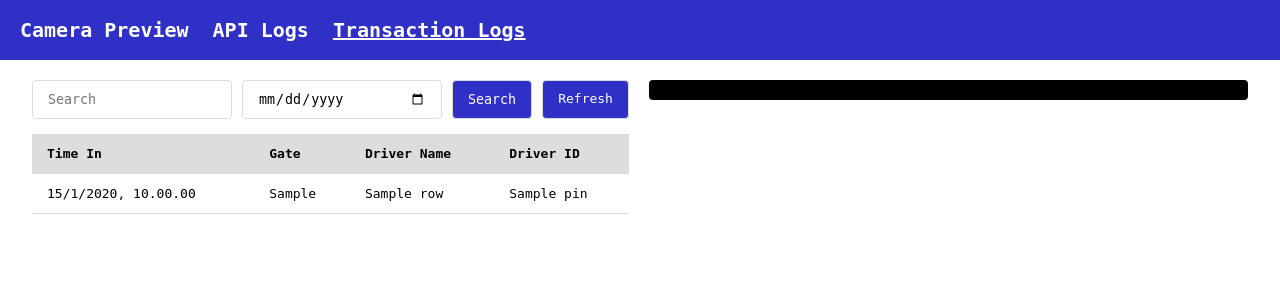
After one commit to udibagas/pelindo-zkteco, a Node project: template views/transactions.ejs in a window 1280 px wide. The commit adds this page. Shown: the top 300 px of the page. Run offline with Node 20 templates, Linux system fonts and the light colour scheme; the template is opened without the code that fills it: most values are stand-ins (such as "Sample title", 1, 10 or a date in 2020).

Commit message:
add transactions

```diff
--- a/views/_nav.ejs
+++ b/views/_nav.ejs
@@ -1,4 +1,10 @@
 <nav>
   <a href="/" class="<%= page == '/' ? 'active' : '' %>"> Camera Preview </a>
   <a href="/logs" class="<%= page == '/logs' ? 'active' : '' %>">API Logs</a>
+  <a
+    href="/transactions"
+    class="<%= page == '/transactions' ? 'active' : '' %>"
+  >
+    Transaction Logs
+  </a>
 </nav>
--- /dev/null
+++ b/views/transactions.ejs
@@ -0,0 +1,101 @@
+<!DOCTYPE html>
+<html lang="en">
+  <head>
+    <meta charset="UTF-8" />
+    <meta name="viewport" content="width=device-width, initial-scale=1.0" />
+    <title>Logs</title>
+    <link rel="stylesheet" href="/style.css" />
+
+    <style>
+      input {
+        padding: 10px 15px;
+        border: 1px solid #ddd;
+        border-radius: 4px;
+        width: 200px;
+      }
+
+      button, a.btn {
+        padding: 10px 15px;
+        border: 1px solid #ddd;
+        border-radius: 4px;
+        background-color: rgb(48, 48, 198);
+        color: white;
+        text-decoration: none;
+      }
+
+      .error {
+        padding: 15px;
+        border: 1px solid red;
+        border-radius: 4px;
+        color: red;
+        font-weight: bold;
+        background-color: rgb(241, 185, 185);
+      }
+
+      pre {
+        width: 600px;
+        background-color: black;
+        color: white;
+        padding: 10px;
+        border-radius: 4px;
+        overflow-x: auto;
+      }
+    </style>
+  </head>
+  <body>
+    <%- include('_nav' , { page: '/transactions'}) %>
+
+    <div class="container-fluid">
+      <div style="display: flex; gap: 20px; align-items: flex-start;">
+        <div style="flex-grow: 1; display: flex; flex-direction: column; gap: 15px;">
+          <% if (err) { %>
+           <div class="error"><%= err.message %></div>
+          <% } %>
+
+          <form style="display: flex; gap: 10px;">
+            <input type="text" name="keyword" placeholder="Search" value="<%= keyword %>"  />
+            <input type="date" name="date" placeholder="Select Date" value="<%= date %>" />
+            <button>Search</button>
+            <a class="btn" href="/transactions">Refresh</a>
+          </form>
+
+          <div style="max-height: calc(100vh - 160px); overflow-y: auto;">
+            <table class="striped-table">
+              <thead>
+                <tr>
+                  <th>Time In</th>
+                  <th>Gate</th>
+                  <th>Driver Name</th>
+                  <th>Driver ID</th>
+                </tr>
+              </thead>
+              <tbody>
+                <% rows.forEach(r => { %>
+                  <tr onclick="showDetail('<%= r.id %>')">
+                    <td><%= r.event_time.toLocaleString('id-ID') %></td>
+                    <td><%= r.dev_alias %></td>
+                    <td><%= r.name %></td>
+                    <td><%= r.pin %></td>
+                  </tr>
+                <% }) %>
+
+              </tbody>
+            </table>
+          </div>
+        </div>
+        <pre id="detail"></pre>
+      </div>
+    </div>
+
+    <script>
+      async function showDetail(id) {
+        const detailEl = document.querySelector('#detail');
+        if (!detailEl) return;
+
+        const res = await fetch(`/transactions/${id}`);
+        const data = await res.json();
+        detailEl.innerHTML = JSON.stringify(data, null, 2);
+      }
+    </script>
+  </body>
+</html>
```
Also changed, not shown: routes/index.js (+51 -0 lines), views/logs.ejs (+1 -8 lines).
